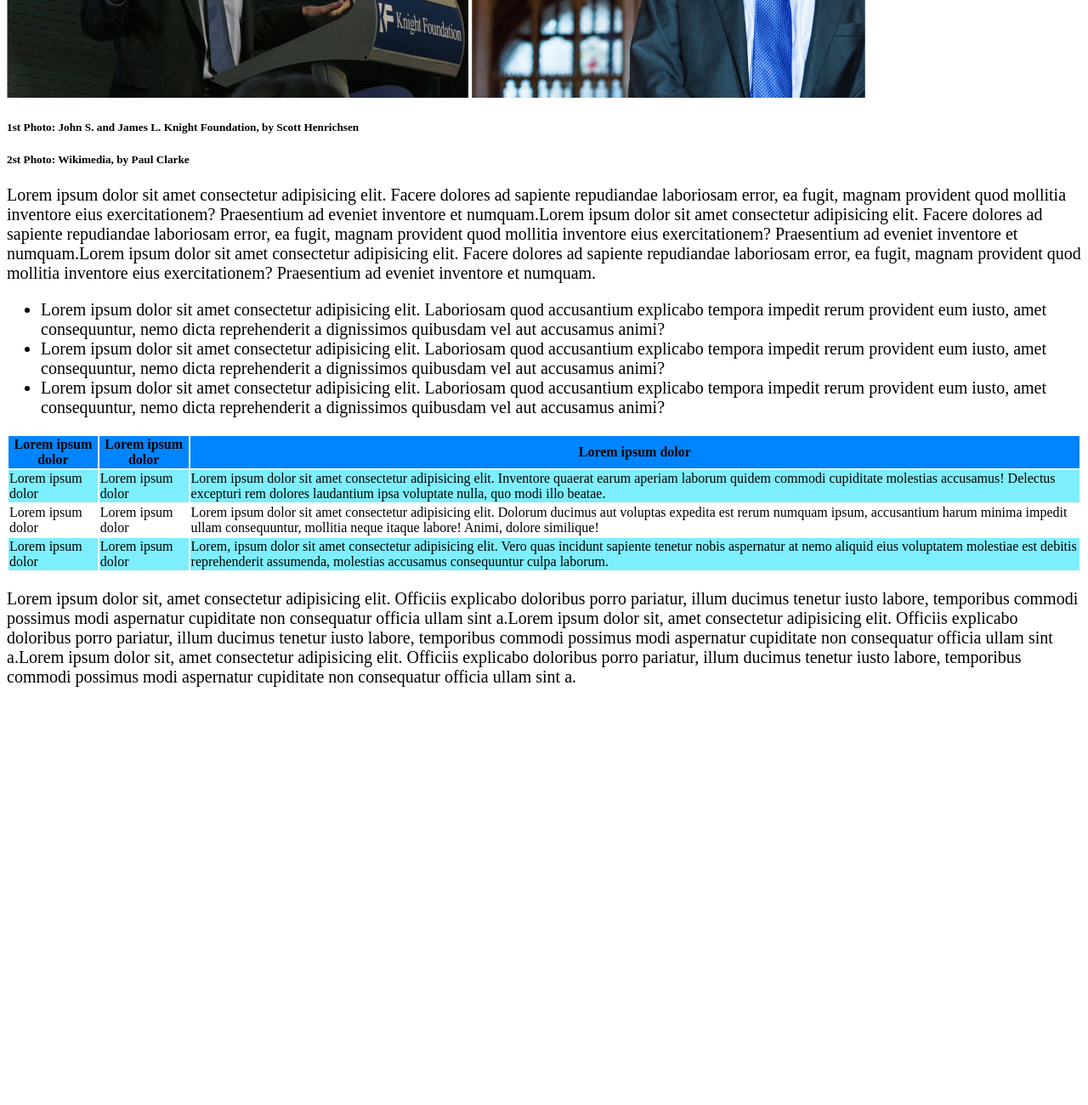
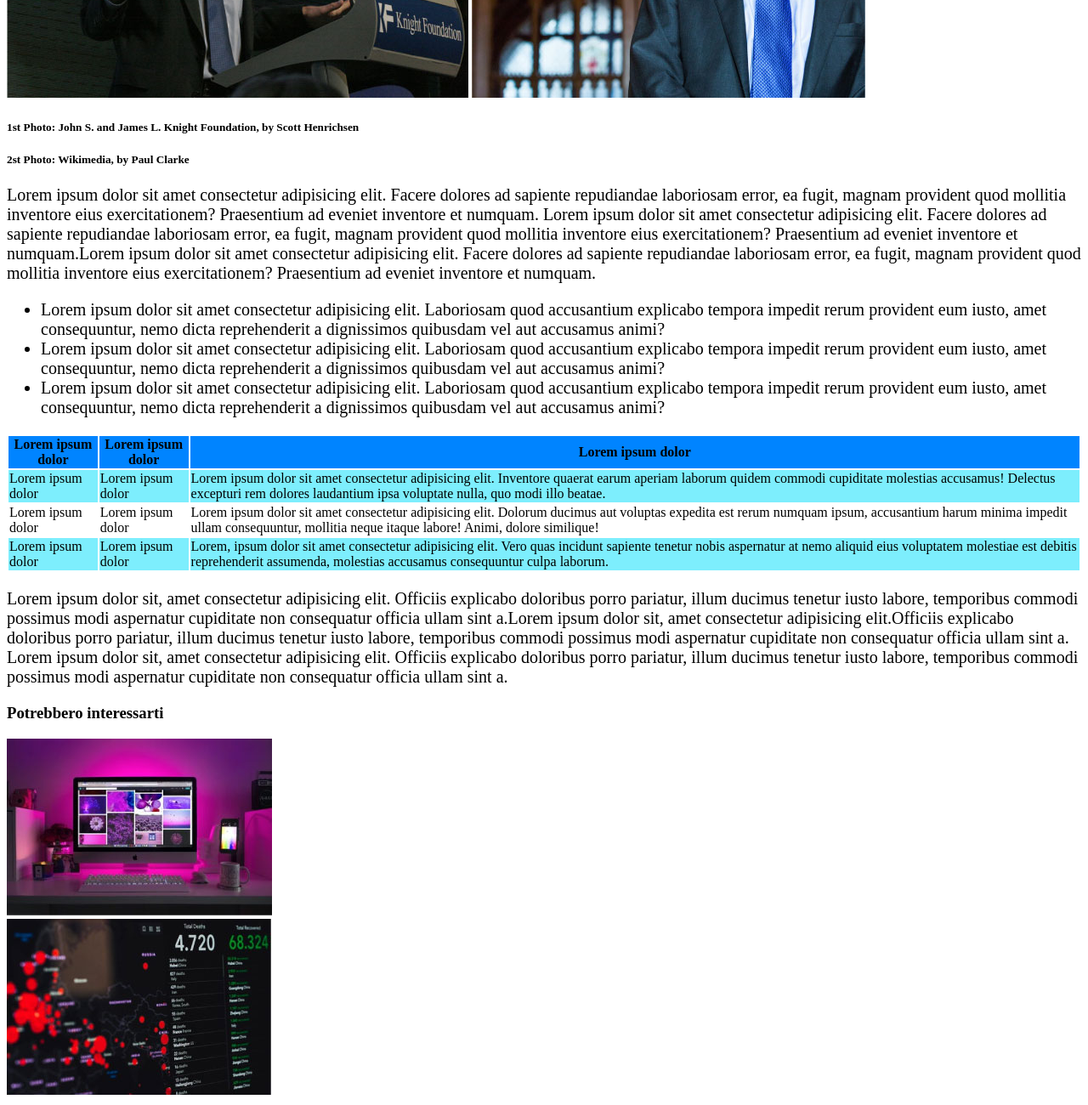
Before and after one commit to gdm91vcs/-html-css-booleaner, a plain HTML site: page index.html in a window 1280 px wide. Shown: the part 764-2064 px from the top of the page at 85% size. Before the commit the page ends 1592 px from the top, so only its background shows below. Drawn offline with Linux system fonts and the light colour scheme.

Commit message:
feat: ultime modifiche e fine lavoro

```diff
--- a/index.html
+++ b/index.html
@@ -23,7 +23,7 @@
          <h5>2st Photo: Wikimedia, by Paul Clarke</h5>
         </div>
 
-        <p class="lorem1">Lorem ipsum dolor sit amet consectetur adipisicing elit. Facere dolores ad sapiente repudiandae laboriosam error, ea fugit, magnam provident quod mollitia inventore eius exercitationem? Praesentium ad eveniet inventore et numquam.Lorem ipsum dolor sit amet consectetur adipisicing elit. Facere dolores ad sapiente repudiandae laboriosam error, ea fugit, magnam provident quod mollitia inventore eius exercitationem? Praesentium ad eveniet inventore et numquam.Lorem ipsum dolor sit amet consectetur adipisicing elit. Facere dolores ad sapiente repudiandae laboriosam error, ea fugit, magnam provident quod mollitia inventore eius exercitationem? Praesentium ad eveniet inventore et numquam.</p>
+        <p class="lorem1">Lorem ipsum dolor sit amet consectetur adipisicing elit. Facere dolores ad sapiente repudiandae laboriosam error, ea fugit, magnam provident quod mollitia inventore eius exercitationem? Praesentium ad eveniet inventore et numquam. <span class="evidenziato">Lorem ipsum dolor sit amet consectetur adipisicing elit.</span> Facere dolores ad sapiente repudiandae laboriosam error, ea fugit, magnam provident quod mollitia inventore eius exercitationem? Praesentium ad eveniet inventore et numquam.Lorem ipsum dolor sit amet consectetur adipisicing elit. Facere dolores ad sapiente repudiandae laboriosam error, ea fugit, magnam provident quod mollitia inventore eius exercitationem? Praesentium ad eveniet inventore et numquam.</p>
 
         <ul class="lorem2">
             <li>Lorem ipsum dolor sit amet consectetur adipisicing elit. Laboriosam quod accusantium explicabo tempora impedit rerum provident eum iusto, amet consequuntur, nemo dicta reprehenderit a dignissimos quibusdam vel aut accusamus animi?</li>
@@ -60,9 +60,14 @@
             </tfoot>
         </table>
 
-        <p class="lorem3">Lorem ipsum dolor sit, amet consectetur adipisicing elit. Officiis explicabo doloribus porro pariatur, illum ducimus tenetur iusto labore, temporibus commodi possimus modi aspernatur cupiditate non consequatur officia ullam sint a.Lorem ipsum dolor sit, amet consectetur adipisicing elit. Officiis explicabo doloribus porro pariatur, illum ducimus tenetur iusto labore, temporibus commodi possimus modi aspernatur cupiditate non consequatur officia ullam sint a.Lorem ipsum dolor sit, amet consectetur adipisicing elit. Officiis explicabo doloribus porro pariatur, illum ducimus tenetur iusto labore, temporibus commodi possimus modi aspernatur cupiditate non consequatur officia ullam sint a.</p>
+        <p class="lorem3">Lorem ipsum dolor sit, amet consectetur adipisicing elit. Officiis explicabo doloribus porro pariatur, illum ducimus tenetur iusto labore, temporibus commodi possimus modi aspernatur cupiditate non consequatur officia ullam sint a.Lorem ipsum dolor sit, amet consectetur adipisicing elit.Officiis explicabo doloribus porro pariatur, illum ducimus tenetur iusto labore, <span class="evidenziato2">temporibus commodi possimus modi aspernatur cupiditate non consequatur officia ullam sint a.</span> Lorem ipsum dolor sit, amet consectetur adipisicing elit. Officiis explicabo doloribus porro pariatur, illum ducimus tenetur iusto labore, temporibus commodi possimus modi aspernatur cupiditate non consequatur officia ullam sint a.</p>
 
-
+        <h3 class="h3-2">Potrebbero interessarti</h3>
+        <div>
+            <img src="./CSS/img/monitor.jpg" alt="monitor">
+            <br>
+            <img src="./CSS/img/graph.jpg" alt="grafico">
+        </div>
 
 
 
```
